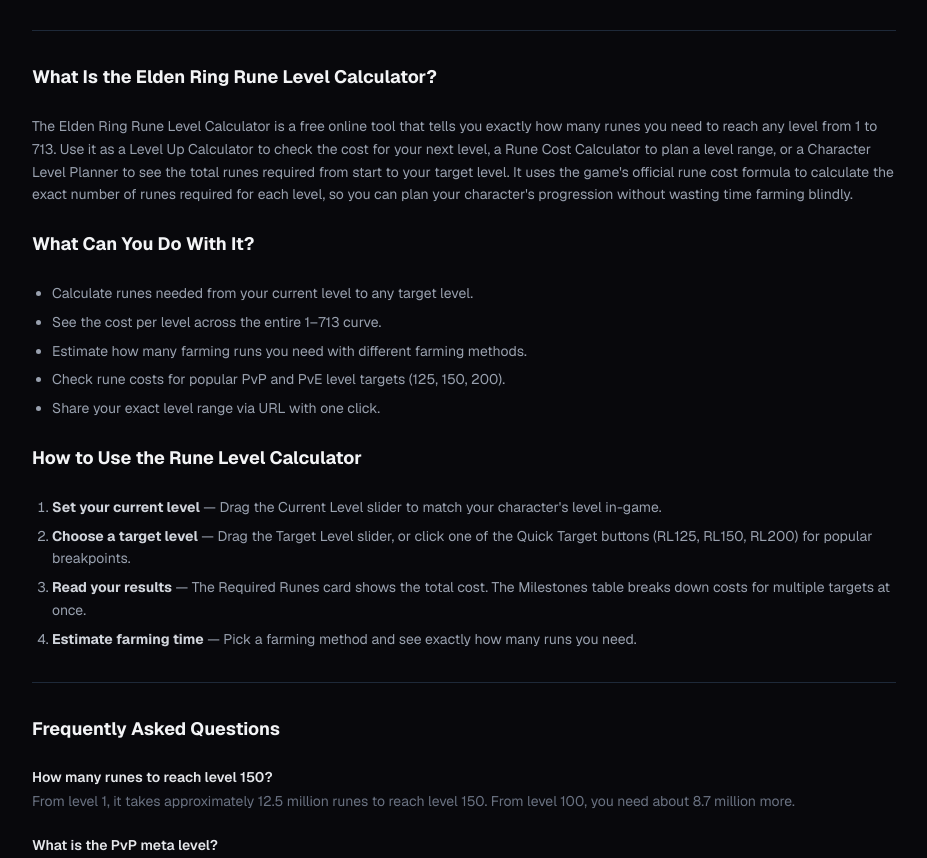
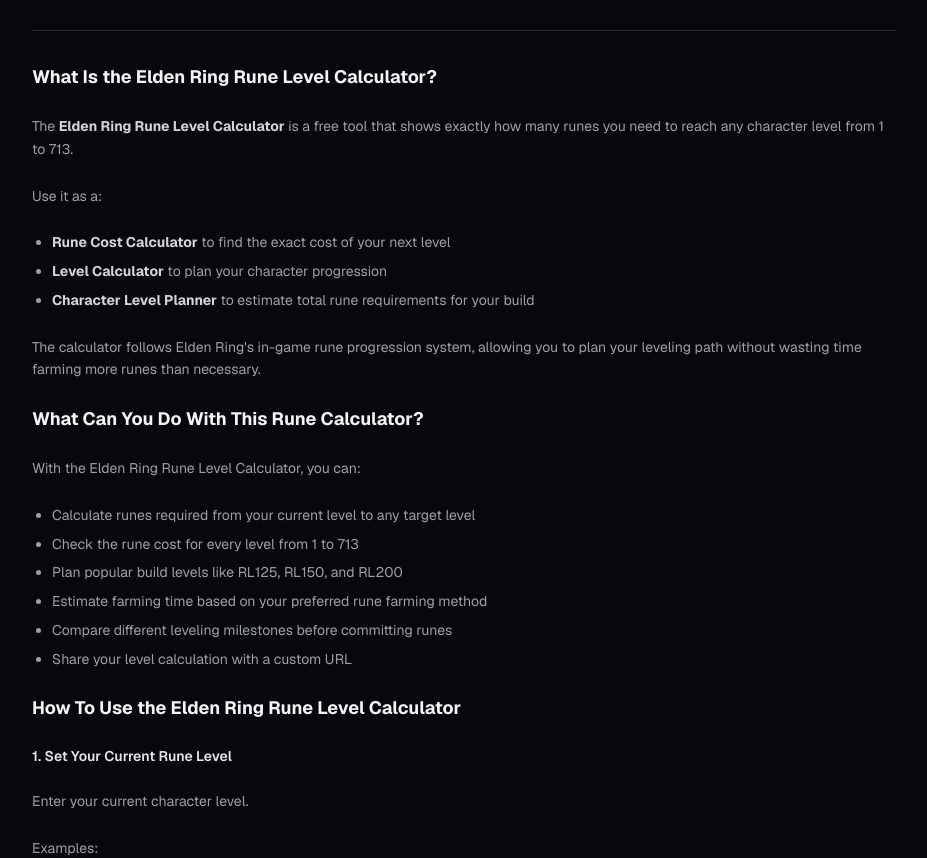
Before and after one commit to JasonDingJava/zosygo, a Next.js app: page /elden-ring/tools/rune-level-calculator in a window 1280 px wide. Shown: the part 1939-2797 px from the top of the page, without its empty margins (176-1103 px from the left). Built offline with nearby package versions, Linux system fonts and the light colour scheme; no server answers.

Commit message:
feat: update rune level calculator with new SEO content, FAQ, and related tools

```diff
--- a/app/[slug]/tools/rune-level-calculator/layout.tsx
+++ b/app/[slug]/tools/rune-level-calculator/layout.tsx
@@ -3,11 +3,11 @@
 export async function generateMetadata({ params }: { params: Promise<{ slug: string }> }): Promise<Metadata> {
   const { slug } = await params;
   return {
-    title: "Elden Ring Rune Level Calculator — Cost from 1 to 713 | Zosygo",
+    title: "Elden Ring Rune Level Calculator – Rune Cost & Level Planner (2026)",
     description:
       "Free Elden Ring Rune Level Calculator. Calculate runes needed for any level range, estimate farming time, and view the complete cost curve from level 1 to 713.",
     openGraph: {
-      title: "Elden Ring Rune Level Calculator — Cost from 1 to 713",
+      title: "Elden Ring Rune Level Calculator – Rune Cost & Level Planner (2026)",
       description:
         "Calculate runes needed for any level range. Interactive cost chart, farming time estimates, and preset target levels.",
       url: "https://www.zosygo.com/elden-ring/tools/rune-level-calculator",
--- a/app/[slug]/tools/rune-level-calculator/page.tsx
+++ b/app/[slug]/tools/rune-level-calculator/page.tsx
@@ -2,11 +2,11 @@
 import RuneLevelClient from "./rune-level-client";
 
 export const metadata: Metadata = {
-  title: "Elden Ring Rune Level Calculator – How Many Runes to Reach Any Level | Zosygo",
+  title: "Elden Ring Rune Level Calculator – Rune Cost & Level Planner (2026)",
   description:
     "Free Elden Ring Rune Level Calculator. Use as a Level Up Calculator, Rune Cost Calculator, and Character Level Planner. Find out how many runes from 1 to 150, 200, or any level.",
   openGraph: {
-    title: "Elden Ring Rune Level Calculator – How Many Runes to Reach Any Level",
+    title: "Elden Ring Rune Level Calculator – Rune Cost & Level Planner (2026)",
     description:
       "Free Elden Ring Rune Level Calculator. Use as a Level Up Calculator, Rune Cost Calculator, and Character Level Planner. See costs for level 150, 200, and more.",
     type: "website",
@@ -21,7 +21,7 @@
   "@graph": [
     {
       "@type": "WebApplication",
-      name: "Elden Ring Rune Level Calculator – How Many Runes to Reach Any Level",
+      name: "Elden Ring Rune Level Calculator – Rune Cost & Level Planner (2026)",
       description:
         "Free Elden Ring Rune Level Calculator. Use as a Level Up Calculator, Rune Cost Calculator, and Character Level Planner. See rune costs for level 150, 200, or any target.",
       url: "https://www.zosygo.com/elden-ring/tools/rune-level-calculator",
--- a/app/[slug]/tools/rune-level-calculator/rune-level-client.tsx
+++ b/app/[slug]/tools/rune-level-calculator/rune-level-client.tsx
@@ -112,9 +112,9 @@
 
   return (
     <div className="mx-auto max-w-4xl px-4 py-8">
-      <h1 className="text-2xl font-bold text-gray-100">Elden Ring Rune Level Calculator – How Many Runes to Reach Any Level</h1>
+      <h1 className="text-2xl font-bold text-gray-100">Elden Ring Rune Level Calculator</h1>
       <p className="mt-1 text-sm text-gray-400">
-        Calculate how many runes you need to reach any level. Plan your build from early game to max level.
+        Find the exact rune cost required for any level. Plan Level 50, 100, 125, 150, and 200 builds before spending your hard-earned runes.
       </p>
 
       {/* ═══ URL Share (top) ═══ */}
@@ -400,167 +400,243 @@
 
       {/* ═══ SEO Content ═══ */}
       <div className="mt-8 space-y-6 border-t border-gray-800 pt-8">
+
         <h2 className="text-lg font-bold text-gray-100">What Is the Elden Ring Rune Level Calculator?</h2>
         <p className="text-sm leading-relaxed text-gray-400">
-          The Elden Ring Rune Level Calculator is a free online tool that tells you exactly how many runes you need
-          to reach any level from 1 to 713. Use it as a Level Up Calculator to check the cost for your next level, a Rune Cost Calculator
-          to plan a level range, or a Character Level Planner to see the total runes required from start to your target level.
-          It uses the game's official rune cost formula to calculate the exact
-          number of runes required for each level, so you can plan your character's progression without wasting
-          time farming blindly.
+          The <strong className="text-gray-300">Elden Ring Rune Level Calculator</strong> is a free tool that shows exactly how many runes you need to reach any character level from 1 to 713.
+        </p>
+        <p className="text-sm leading-relaxed text-gray-400">
+          Use it as a:
+        </p>
+        <ul className="list-disc space-y-1.5 pl-5 text-sm leading-relaxed text-gray-400">
+          <li><strong className="text-gray-300">Rune Cost Calculator</strong> to find the exact cost of your next level</li>
+          <li><strong className="text-gray-300">Level Calculator</strong> to plan your character progression</li>
+          <li><strong className="text-gray-300">Character Level Planner</strong> to estimate total rune requirements for your build</li>
+        </ul>
+        <p className="text-sm leading-relaxed text-gray-400">
+          The calculator follows Elden Ring&apos;s in-game rune progression system, allowing you to plan your leveling path without wasting time farming more runes than necessary.
         </p>
 
-        <h2 className="text-lg font-bold text-gray-100">What Can You Do With It?</h2>
+        <h2 className="text-lg font-bold text-gray-100">What Can You Do With This Rune Calculator?</h2>
+        <p className="text-sm leading-relaxed text-gray-400">
+          With the Elden Ring Rune Level Calculator, you can:
+        </p>
         <ul className="list-disc space-y-1.5 pl-5 text-sm leading-relaxed text-gray-400">
-          <li>Calculate runes needed from your current level to any target level.</li>
-          <li>See the cost per level across the entire 1–713 curve.</li>
-          <li>Estimate how many farming runs you need with different farming methods.</li>
-          <li>Check rune costs for popular PvP and PvE level targets (125, 150, 200).</li>
-          <li>Share your exact level range via URL with one click.</li>
+          <li>Calculate runes required from your current level to any target level</li>
+          <li>Check the rune cost for every level from 1 to 713</li>
+          <li>Plan popular build levels like RL125, RL150, and RL200</li>
+          <li>Estimate farming time based on your preferred rune farming method</li>
+          <li>Compare different leveling milestones before committing runes</li>
+          <li>Share your level calculation with a custom URL</li>
         </ul>
 
-        <h2 className="text-lg font-bold text-gray-100">How to Use the Rune Level Calculator</h2>
-        <ol className="list-decimal space-y-1.5 pl-5 text-sm leading-relaxed text-gray-400">
-          <li>
-            <strong className="text-gray-300">Set your current level</strong> — Drag the Current Level slider
-            to match your character's level in-game.
-          </li>
-          <li>
-            <strong className="text-gray-300">Choose a target level</strong> — Drag the Target Level slider,
-            or click one of the Quick Target buttons (RL125, RL150, RL200) for popular breakpoints.
-          </li>
-          <li>
-            <strong className="text-gray-300">Read your results</strong> — The Required Runes card shows the
-            total cost. The Milestones table breaks down costs for multiple targets at once.
-          </li>
-          <li>
-            <strong className="text-gray-300">Estimate farming time</strong> — Pick a farming method and see
-            exactly how many runs you need.
-          </li>
-        </ol>
+        <h2 className="text-lg font-bold text-gray-100">How To Use the Elden Ring Rune Level Calculator</h2>
+
+        <h3 className="text-sm font-semibold text-gray-200">1. Set Your Current Rune Level</h3>
+        <p className="text-sm leading-relaxed text-gray-400">
+          Enter your current character level.
+        </p>
+        <p className="text-sm leading-relaxed text-gray-400">Examples:</p>
+        <ul className="list-disc space-y-1.5 pl-5 text-sm leading-relaxed text-gray-400">
+          <li>Level 20 early-game character</li>
+          <li>Level 100 story progression build</li>
+          <li>Level 150 endgame character</li>
+        </ul>
+        <p className="text-sm leading-relaxed text-gray-400">
+          The calculator will use your current level as the starting point.
+        </p>
+
+        <h3 className="text-sm font-semibold text-gray-200">2. Choose Your Target Level</h3>
+        <p className="text-sm leading-relaxed text-gray-400">
+          Select the level you want to reach.
+        </p>
+        <p className="text-sm leading-relaxed text-gray-400">Popular Elden Ring level targets:</p>
+        <ul className="list-disc space-y-1.5 pl-5 text-sm leading-relaxed text-gray-400">
+          <li>RL100 — Main story progression</li>
+          <li>RL125 — PvP meta builds</li>
+          <li>RL150 — Standard endgame builds</li>
+          <li>RL200 — High-level hybrid builds</li>
+          <li>RL713 — Maximum level</li>
+        </ul>
+
+        <h3 className="text-sm font-semibold text-gray-200">3. Check Required Rune Cost</h3>
+        <p className="text-sm leading-relaxed text-gray-400">
+          The calculator displays:
+        </p>
+        <ul className="list-disc space-y-1.5 pl-5 text-sm leading-relaxed text-gray-400">
+          <li>Total runes required</li>
+          <li>Rune cost per level</li>
+          <li>Level milestones</li>
+          <li>Remaining rune requirements</li>
+        </ul>
+        <p className="text-sm leading-relaxed text-gray-400">
+          Use this information to decide whether leveling up is worth the farming time.
+        </p>
+
+        <h3 className="text-sm font-semibold text-gray-200">4. Estimate Rune Farming Requirements</h3>
+        <p className="text-sm leading-relaxed text-gray-400">
+          Choose a farming method to estimate:
+        </p>
+        <ul className="list-disc space-y-1.5 pl-5 text-sm leading-relaxed text-gray-400">
+          <li>Number of farming runs needed</li>
+          <li>Approximate farming time</li>
+          <li>Total rune investment</li>
+        </ul>
+        <p className="text-sm leading-relaxed text-gray-400">
+          Popular farming locations include Mohgwyn Palace and other high-efficiency rune farming areas.
+        </p>
+
+        <hr className="border-gray-800" />
+
+        <h2 className="text-lg font-bold text-gray-100">Elden Ring Rune Cost Explained</h2>
+        <p className="text-sm leading-relaxed text-gray-400">
+          Every character level in Elden Ring requires more runes than the previous level.
+        </p>
+        <p className="text-sm leading-relaxed text-gray-400">
+          Early levels are inexpensive, but costs increase significantly after Level 100.
+        </p>
+        <p className="text-sm leading-relaxed text-gray-400">
+          This is why many players plan around specific breakpoints:
+        </p>
+
+        <h3 className="text-sm font-semibold text-gray-200">Level 125</h3>
+        <p className="text-sm leading-relaxed text-gray-400">
+          Common for:
+        </p>
+        <ul className="list-disc space-y-1.5 pl-5 text-sm leading-relaxed text-gray-400">
+          <li>PvP dueling</li>
+          <li>Competitive builds</li>
+          <li>Multiplayer balance</li>
+        </ul>
+
+        <h3 className="text-sm font-semibold text-gray-200">Level 150</h3>
+        <p className="text-sm leading-relaxed text-gray-400">
+          The most common endgame level.
+        </p>
+        <p className="text-sm leading-relaxed text-gray-400">Popular for:</p>
+        <ul className="list-disc space-y-1.5 pl-5 text-sm leading-relaxed text-gray-400">
+          <li>Shadow of the Erdtree builds</li>
+          <li>PvE characters</li>
+          <li>Co-op builds</li>
+        </ul>
+
+        <h3 className="text-sm font-semibold text-gray-200">Level 200</h3>
+        <p className="text-sm leading-relaxed text-gray-400">Used for:</p>
+        <ul className="list-disc space-y-1.5 pl-5 text-sm leading-relaxed text-gray-400">
+          <li>High-level PvE</li>
+          <li>Hybrid builds</li>
+          <li>Multiple damage stats</li>
+        </ul>
+
+
       </div>
-
-      {/* ═══ FAQ ═══ */}
 
       {/* ═══ FAQ ═══ */}
       <div className="mt-8 space-y-6 border-t border-gray-800 pt-8">
         <h2 className="text-lg font-bold text-gray-100">Frequently Asked Questions</h2>
 
         <div>
-          <h3 className="text-sm font-semibold text-gray-200">How many runes to reach level 150?</h3>
+          <h3 className="text-sm font-semibold text-gray-200">How many runes do you need to reach Level 150 in Elden Ring?</h3>
           <p className="mt-1 text-sm text-gray-500">
-            From level 1, it takes approximately 12.5 million runes to reach level 150.
-            From level 100, you need about 8.7 million more.
+            From Level 1, reaching Level 150 requires approximately 12.5 million runes.
+          </p>
+          <p className="mt-1 text-sm text-gray-500">
+            From Level 100, you need approximately 8.7 million additional runes.
+          </p>
+          <p className="mt-1 text-sm text-gray-500">
+            The exact amount depends on your current level, which you can calculate using the tool above.
           </p>
         </div>
 
         <div>
-          <h3 className="text-sm font-semibold text-gray-200">What is the PvP meta level?</h3>
+          <h3 className="text-sm font-semibold text-gray-200">What is the best Elden Ring level for PvP?</h3>
           <p className="mt-1 text-sm text-gray-500">
-            The standard PvP meta level is 125 for duels and 150 for mixed PvE/PvP activity.
-            Level 125 gives tighter build constraints; level 150 allows more hybrid builds.
+            The most common PvP levels are:
+          </p>
+          <ul className="mt-1 list-disc space-y-1 pl-5 text-sm text-gray-500">
+            <li>Level 125 for competitive duels</li>
+            <li>Level 150 for mixed PvE and PvP activity</li>
+          </ul>
+          <p className="mt-1 text-sm text-gray-500">
+            Level 150 provides more flexibility for hybrid builds while maintaining active multiplayer matchmaking.
           </p>
         </div>
 
         <div>
-          <h3 className="text-sm font-semibold text-gray-200">How many runes for level 200?</h3>
+          <h3 className="text-sm font-semibold text-gray-200">How many runes are needed for Level 200?</h3>
           <p className="mt-1 text-sm text-gray-500">
-            From level 1, it takes approximately 70 million runes to reach level 200.
-            From level 150, you need about 57 million more.
+            Reaching Level 200 requires approximately 70 million total runes from Level 1.
+          </p>
+          <p className="mt-1 text-sm text-gray-500">
+            Going from Level 150 to Level 200 requires roughly 57 million additional runes.
           </p>
         </div>
 
         <div>
-          <h3 className="text-sm font-semibold text-gray-200">What is the best rune farm in Elden Ring?</h3>
+          <h3 className="text-sm font-semibold text-gray-200">How many runes are needed for max level 713?</h3>
           <p className="mt-1 text-sm text-gray-500">
-            Mohgwyn Palace is the best rune farming location. Use the Sacred Relic Sword or
-            Wave of Gold to clear Albinaurics in one swing for 40,000\u201360,000 runes per run.
-            You can access this area early via Varre's quest.
+            Maximum Rune Level 713 requires more than 1.7 billion total runes.
+          </p>
+          <p className="mt-1 text-sm text-gray-500">
+            Most players stop between Level 125 and Level 200 because those ranges provide the best build efficiency.
           </p>
         </div>
 
         <div>
-          <h3 className="text-sm font-semibold text-gray-200">How many runes do I need for level 150?</h3>
+          <h3 className="text-sm font-semibold text-gray-200">How many runes does Level 100 cost?</h3>
           <p className="mt-1 text-sm text-gray-500">
-            From level 1, you need approximately 12.5 million runes to reach level 150. From level 100, you need about 8.7 million more. Use the calculator above to get the exact number for your current level.
+            Around Level 100, each additional level costs approximately 50,000+ runes.
+          </p>
+          <p className="mt-1 text-sm text-gray-500">
+            Rune costs continue increasing as your character level rises.
           </p>
         </div>
 
         <div>
-          <h3 className="text-sm font-semibold text-gray-200">What is the fastest rune farming method?</h3>
+          <h3 className="text-sm font-semibold text-gray-200">What is the fastest rune farming method in Elden Ring?</h3>
           <p className="mt-1 text-sm text-gray-500">
-            The fastest method is using Sacred Relic Sword's Wave of Gold at Palace Approach Ledge-Road: about 60,000 runes per 25-second run. Early-game: Mohgwyn bird (17,500 per 15s) or Greyoll's Dragon (75,000 once).
+            Mohgwyn Palace is one of the most efficient rune farming locations.
+          </p>
+          <p className="mt-1 text-sm text-gray-500">Common methods include:</p>
+          <ul className="mt-1 list-disc space-y-1 pl-5 text-sm text-gray-500">
+            <li>Palace Approach Ledge-Road farming</li>
+            <li>Albinauric farming</li>
+            <li>Sacred Relic Sword Wave of Gold farming</li>
+          </ul>
+          <p className="mt-1 text-sm text-gray-500">
+            Your required number of farming runs depends on your current level and rune bonus modifiers.
           </p>
         </div>
 
         <div>
-          <h3 className="text-sm font-semibold text-gray-200">How many runes to max level (713)?</h3>
+          <h3 className="text-sm font-semibold text-gray-200">What rune formula does Elden Ring use?</h3>
           <p className="mt-1 text-sm text-gray-500">
-            Reaching max level 713 (all stats 99) requires over 1.7 billion runes total.
-            This is not practical for normal play — most players stop between 125 and 200.
+            Elden Ring uses a scaling rune requirement formula where each level increases based on a tiered progression curve.
           </p>
-        </div>
-
-        <div>
-          <h3 className="text-sm font-semibold text-gray-200">How many runes per level at level 100?</h3>
           <p className="mt-1 text-sm text-gray-500">
-            At level 100, each level costs roughly 52,000 runes. Going from level 100 to level 101 is 52,606 runes.
-            The cost increases by about 600-800 runes per level at this stage.
-          </p>
-        </div>
-
-        <div>
-          <h3 className="text-sm font-semibold text-gray-200">What is the Elden Ring rune cost formula?</h3>
-          <p className="mt-1 text-sm text-gray-500">
-            The game uses a tiered formula where cost = round(0.02x³ + 3.06x² + 105.6x - 895) where x is your current level.
-            This calculator uses the exact same formula from the game data, so the numbers match what you see in-game.
-          </p>
-        </div>
-
-        <div>
-          <h3 className="text-sm font-semibold text-gray-200">How long does it take to reach level 150 from a new game?</h3>
-          <p className="mt-1 text-sm text-gray-500">
-            With efficient rune farming at Mohgwyn Palace, reaching level 150 from level 1 takes about
-            200-250 runs (approximately 3-4 hours of dedicated farming). Without farming, it typically
-            takes 40-60 hours of natural progression through the game.
+            The calculator applies the same progression pattern used by the game to estimate required runes accurately.
           </p>
         </div>
       </div>
 
-      {/* ═══ Related Articles ═══ */}
+      {/* ═══ Related Tools ═══ */}
       <div className="mt-8 space-y-4 border-t border-gray-800 pt-8">
-        <h2 className="text-lg font-bold text-gray-100">Related Guides</h2>
+        <h2 className="text-lg font-bold text-gray-100">Related Tools</h2>
         <ul className="space-y-2 text-sm">
           <li>
             <a
-              href="/elden-ring/builds/rune-level-calculator"
+              href="/elden-ring/tools/build-calculator"
               className="text-blue-400 hover:text-blue-300"
             >
-              How Many Runes to Reach Level 150? — Full Cost Breakdown
+              Elden Ring Build Planner
             </a>
           </li>
           <li>
             <a
-              href="/elden-ring/builds/level-150-builds"
+              href="/elden-ring/tools/weapon-ar-calculator"
               className="text-blue-400 hover:text-blue-300"
             >
-              Best Level 150 Builds (2026)
-            </a>
-          </li>
-          <li>
-            <a
-              href="/elden-ring/builds/moonveil-intelligence-build"
-              className="text-blue-400 hover:text-blue-300"
-            >
-              Moonveil Intelligence Build Guide — Optimized for RL 150
-            </a>
-          </li>
-          <li>
-            <a
-              href="/elden-ring/builds/best-bleed-build"
-              className="text-blue-400 hover:text-blue-300"
-            >
-              Best Bleed Builds in Elden Ring
+              Elden Ring Weapon AR Calculator
             </a>
           </li>
           <li>
@@ -573,18 +649,18 @@
           </li>
           <li>
             <a
-              href="/elden-ring/builds/starting-class-guide"
+              href="/elden-ring/builds"
               className="text-blue-400 hover:text-blue-300"
             >
-              Best Starting Class Guide — Which Class Saves You Levels
+              Elden Ring Build Tier List
             </a>
           </li>
           <li>
             <a
-              href="/elden-ring/builds/build-optimization"
+              href="/elden-ring/builds/best-builds"
               className="text-blue-400 hover:text-blue-300"
             >
-              How to Fix a Weak Build in Elden Ring
+              Best Elden Ring Builds
             </a>
           </li>
         </ul>
```
